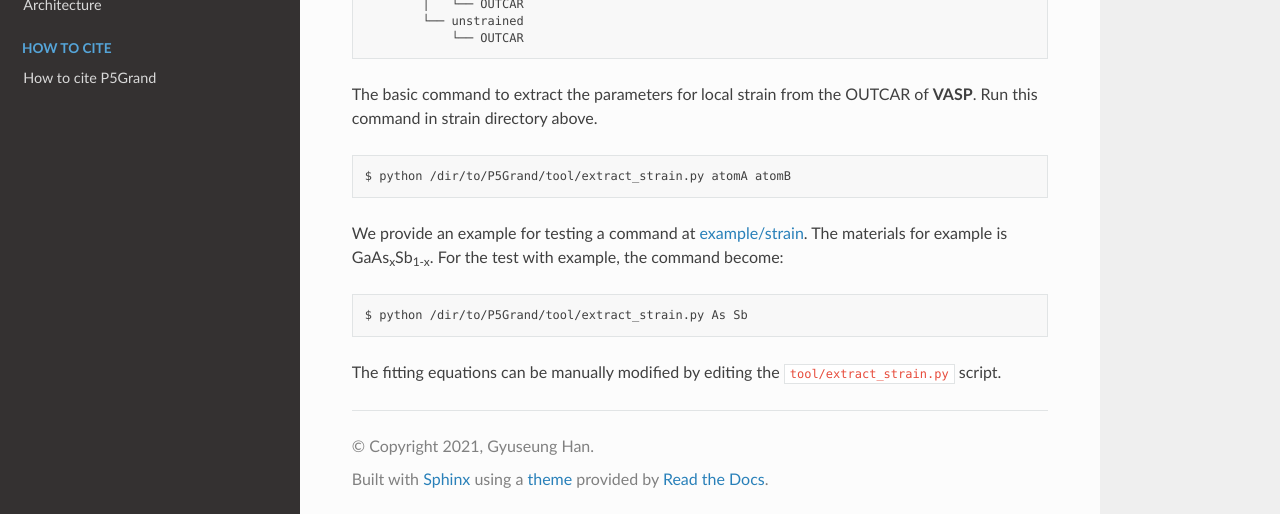
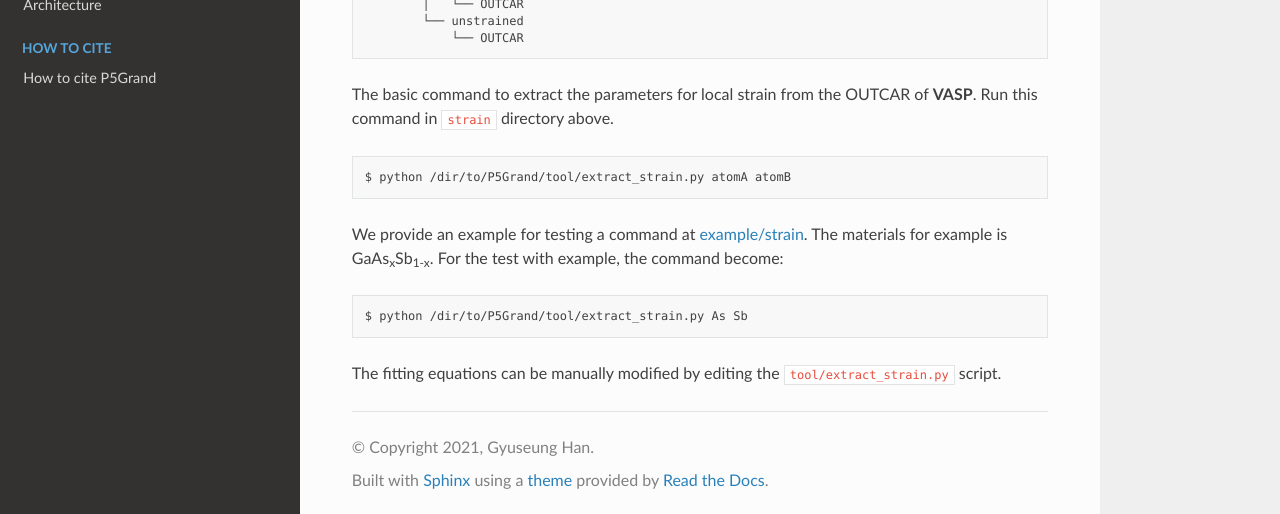
Before and after one commit to Han-Gyuseung/5PG, a Sphinx documentation site: the page built from docs/source/start/tutorial/tool.rst, in a window 1280 px wide and 900 px high, scrolled down 940 px. Shown: the part 383-897 px from the top of the window. Built offline with Sphinx 7.4.7 and the Read the Docs theme 2.0.0, drawn with Linux system fonts in a browser that asks for light colours.

```diff
--- a/docs/source/start/tutorial/tool.rst
+++ b/docs/source/start/tutorial/tool.rst
@@ -70,7 +70,7 @@ You need to prepare a directory which involves calculation output file (``OUTCAR
          └── unstrained
              └── OUTCAR
 
-The basic command to extract the parameters for local strain from the OUTCAR of **VASP**. Run this command in strain directory above.
+The basic command to extract the parameters for local strain from the OUTCAR of **VASP**. Run this command in ``strain`` directory above.
 
 ::
 
```
